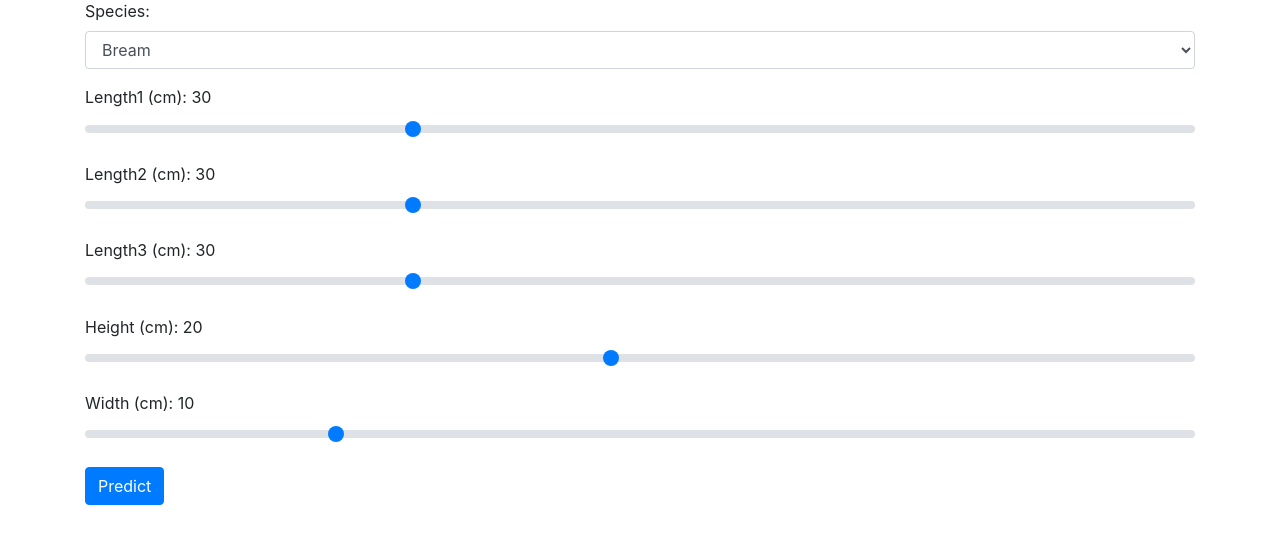
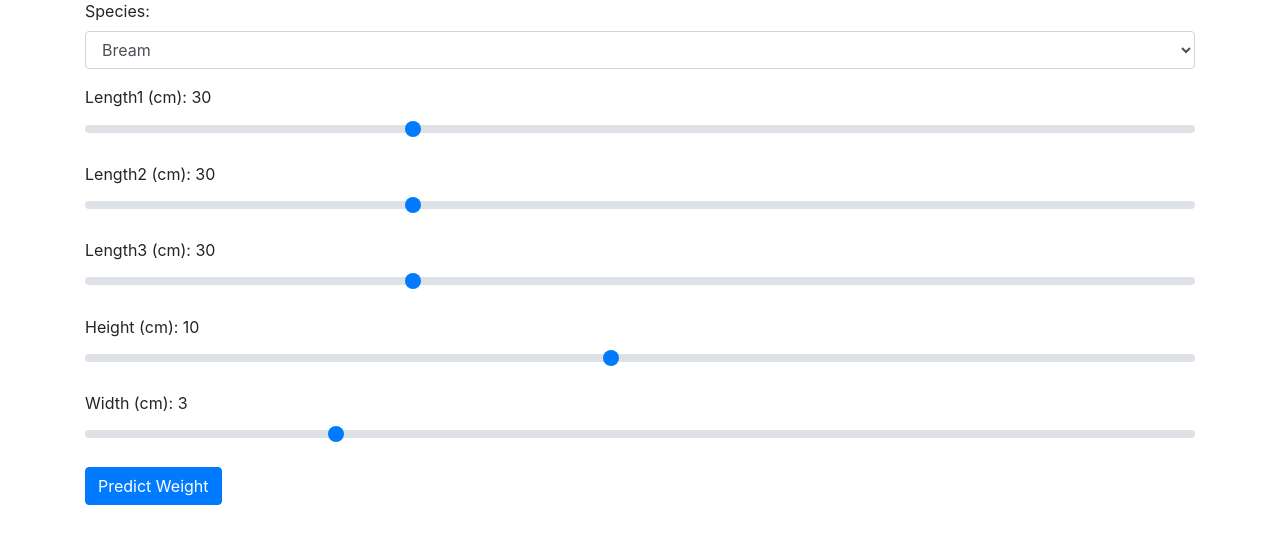
Before and after one commit to sim27in/fish-weight-prediction-app, a Flask app: page / in a window 1280 px wide. Shown: the part 67-611 px from the top of the page. Run offline with Flask 3, Linux system fonts and the light colour scheme; parts of the project's set-up code (start-up, migrations or seed data) failed here and were passed over; some libraries are stand-ins or nearby versions.

Commit message:
cleaned code

```diff
--- a/model.py
+++ b/model.py
@@ -7,7 +7,6 @@ from sklearn.model_selection import train_test_split, cross_val_score
 from sklearn.preprocessing import LabelEncoder, StandardScaler, PolynomialFeatures
 from sklearn.linear_model import LinearRegression
 from sklearn.metrics import mean_absolute_error, mean_squared_error, r2_score
-# data split and transformation
 from sklearn.model_selection import train_test_split
 from sklearn.preprocessing import OneHotEncoder, StandardScaler
 from sklearn.compose import ColumnTransformer
@@ -81,7 +80,7 @@
 fish_data[["Length1", "Length2", "Length3"]].head(10)
 
 
-
+#Length1 and 2 have more correlation so dropping one
 fish_data = fish_data.drop(["Length1"], axis=1)
 
 # Selecting features and target variable
@@ -122,7 +121,7 @@ print(f"Random Forest Test MSE: {mse}")
 print(f"Random Forest Test R^2 Score: {r2}")
 
 
-# Ensure all necessary imports are present
+# saving model in pkl
 pickle.dump(pipeline, open('model.pkl','wb'))
 
 
--- a/templates/index.html
+++ b/templates/index.html
@@ -1,7 +1,7 @@
 <!DOCTYPE html>
 <html>
 <head>
-    <title>Fish Weight Prediction</title>
+    <title>Fish Weight Prediction App</title>
     <link href="https://stackpath.bootstrapcdn.com/bootstrap/4.5.2/css/bootstrap.min.css" rel="stylesheet">
     <style>
         body { padding: 20px; }
@@ -16,10 +16,8 @@
             <select class="form-control" id="Species" name="Species">
                 <option>Bream</option>
                 <option>Roach</option>
-                <!-- Add other species options -->
             </select>
         </div>
-        <!-- Example for Length3 Slider -->
         <div class="form-group">
             <label for="Length1">Length1 (cm): <span id="Length1Value">30</span></label>
             <input type="range" class="custom-range" id="Length1" name="Length1" min="1" max="100" value="30", step="0.1">
@@ -33,22 +31,21 @@
             <input type="range" class="custom-range" id="Length3" name="Length3" min="1" max="100" value="30",  step="0.1">
         </div>
         <div class="form-group">
-            <label for="Height">Height (cm): <span id="HeightValue">20</span></label>
+            <label for="Height">Height (cm): <span id="HeightValue">10</span></label>
             <input type="range" class="custom-range" id="Height" name="Height" min="1" max="20" value="10", step="0.1">
         </div>
         <div class="form-group">
-            <label for="Width">Width (cm): <span id="WidthValue">10</span></label>
+            <label for="Width">Width (cm): <span id="WidthValue">3</span></label>
             <input type="range" class="custom-range" id="Width" name="Width" min="1" max="10" value="3",  step="0.1">
         </div>
-        <!-- Add other sliders similarly -->
-        <button type="submit" class="btn btn-primary">Predict</button>
+        <button type="submit" class="btn btn-primary">Predict Weight</button>
     </form>
     <div id="predictionResult" class="mt-3"></div>
 </div>
 
 <script src="https://code.jquery.com/jquery-3.5.1.min.js"></script>
 <script>
-// Update sliders value dynamically
+
 $('input[type="range"]').on('input', function() {
     $(`#${this.id}Value`).text(this.value);
 });
```
